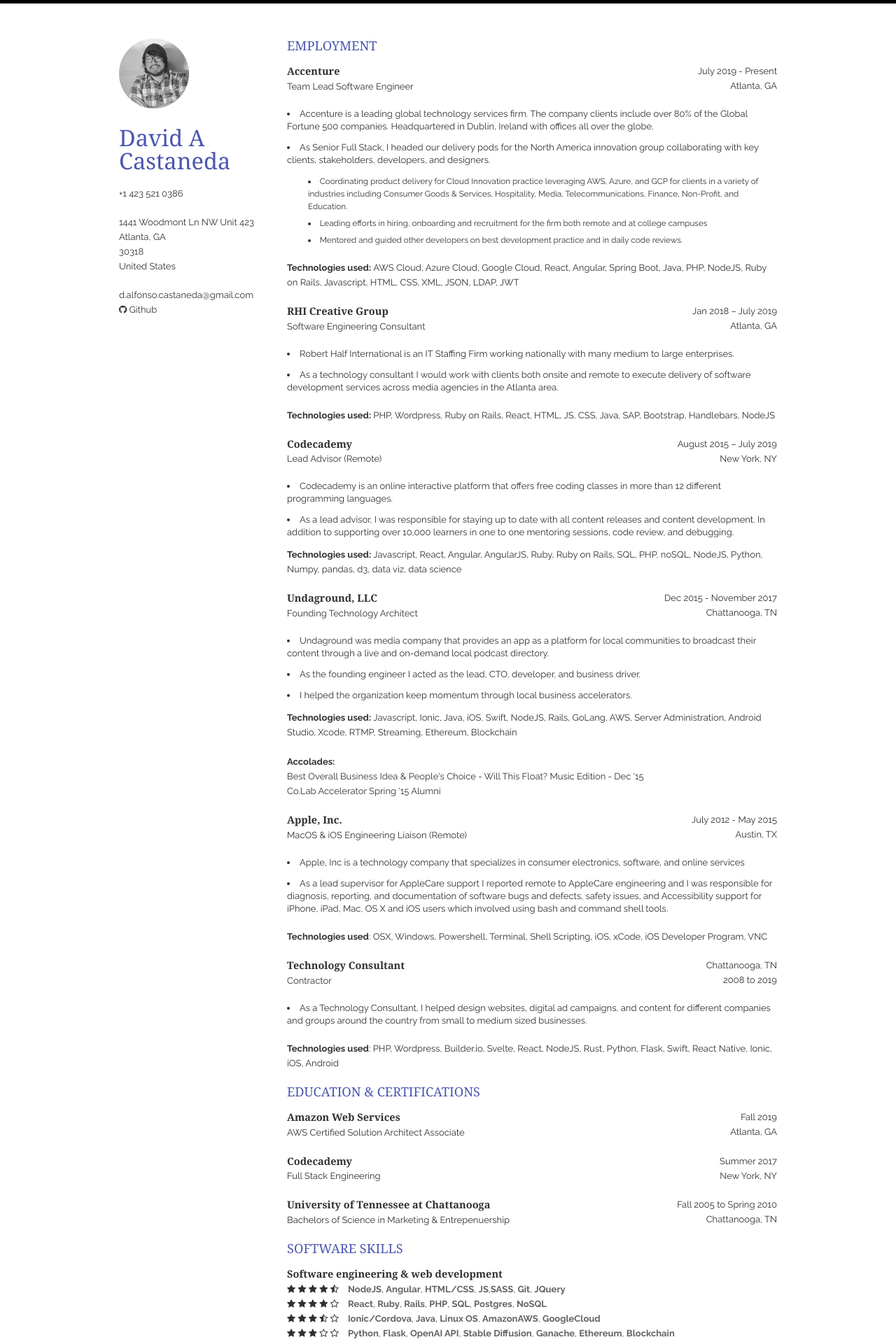
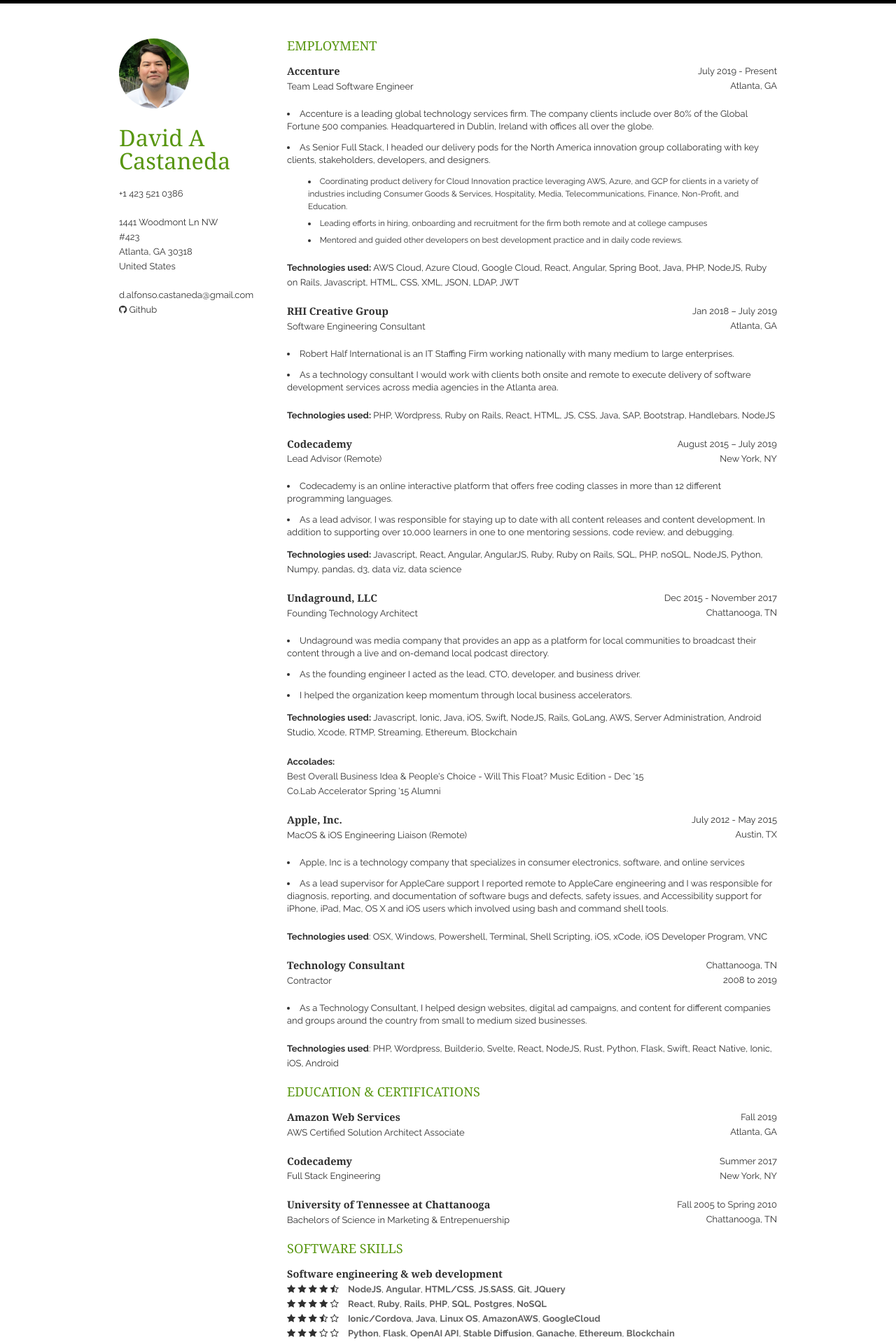
Before and after one commit to davecastlevania/davecastlevania.github.io, a Jekyll site: the page built from index.html, in a window 1280 px wide. Shown: the top 1918 px of the page at 70% size. Built offline with Jekyll 4.4.1, drawn with Linux system fonts in a browser that asks for light colours; nearby versions of some CDN libraries; Markdown is read by kramdown in place of the engine named in the settings; the list of posts is cut into pages by our own code; some of the changed text lies outside the part shown.

Commit message:
Changes to sidebar structure & file cleanup

```diff
--- a/_config.yml
+++ b/_config.yml
@@ -25,7 +25,8 @@ github: davecastlevania
 tel: +1 423 521 0386
 tel_full: tel:+4235210386
 google_maps: 'https://www.google.com/maps/place/Atlanta+GA'
-address: 1441 Woodmont Ln NW Unit 423
+address1: 1441 Woodmont Ln NW
+address2: 423
 postcode: 30318
 city: Atlanta, GA
 country: United States
--- a/_includes/initiatives.html
+++ b/_includes/initiatives.html
@@ -24,7 +24,7 @@
         <section class="header-info">
             <div class="left-head">
                 <h1>Hour of Code</h1>
-                <span>Coding Instructor @ Public Library</span>
+                <span>Coding Instructor for Downtown Chattanooga Library</span>
             </div>
             <div class="right-head">
                 <time>Summer 2017</time>
--- a/_layouts/layout.html
+++ b/_layouts/layout.html
@@ -32,9 +32,9 @@
         </p>
         <address>
             <a href="{{ site.google_maps }}">
-                {{ site.address }}<br/>
-                {{ site.city }}<br/>
-                {{ site.postcode }}<br/>
+                {{ site.address1 }}<br/>
+                #{{ site.address2 }}<br/>
+                {{ site.city }} {{ site.postcode }}<br/>
                 {{ site.country }}
             </a>
         </address>
--- a/static/css/layout.css
+++ b/static/css/layout.css
@@ -23,7 +23,7 @@ a:visited {
 }
 
 a:hover, a:focus {
-    color: #4a56af;
+    color: #589610;
 }
 
 p, address {
@@ -40,7 +40,7 @@ p, address {
 }
 
 header > h1, section > h1 {
-    color: #4a56af;
+    color: #589610;
 }
 
 header > h1 {
```
Also changed, not shown: assets/images/screen.png (deleted), assets/images/vitae_screen.png (deleted), static/img/profile.jpg, static/img/profile.png (deleted).
